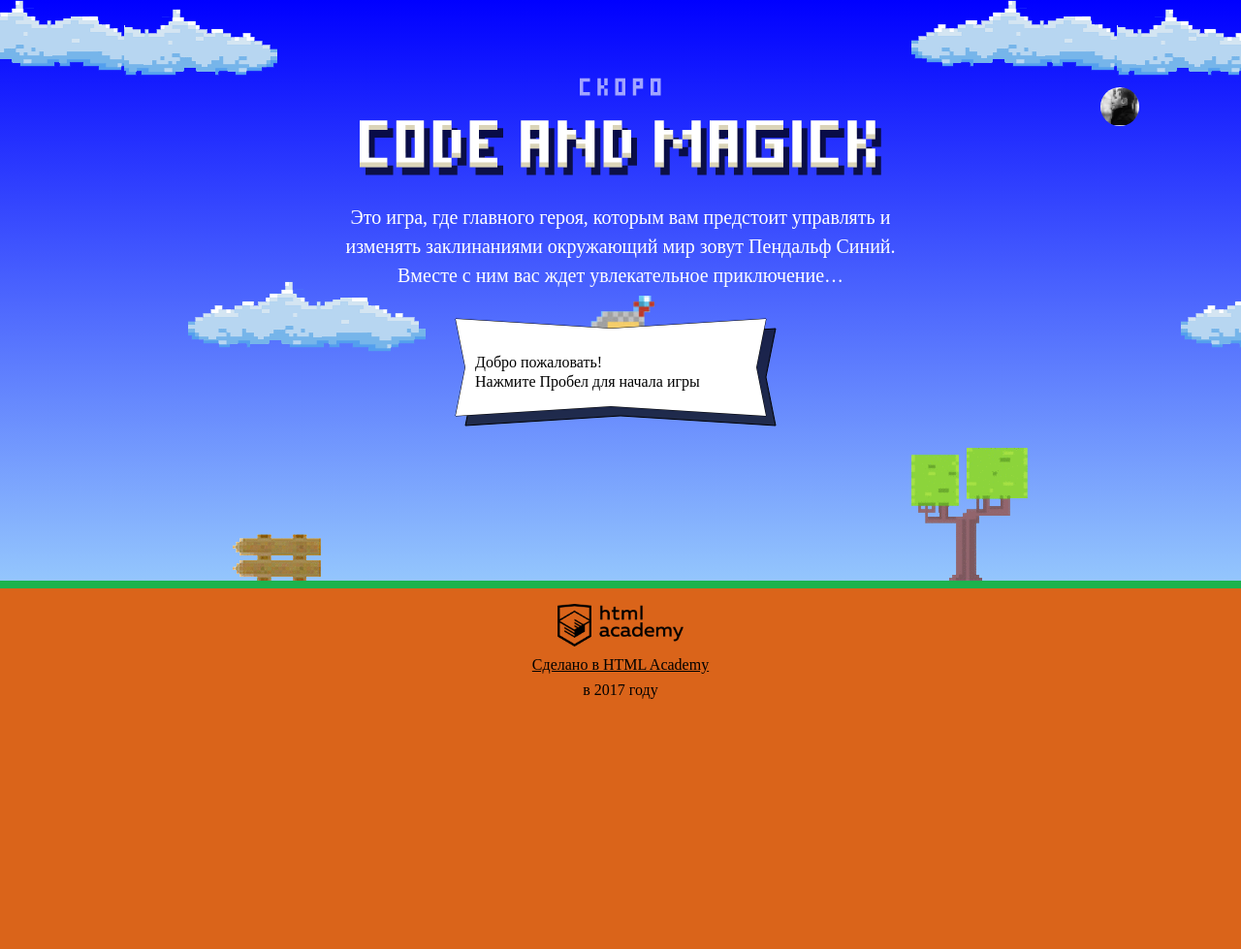
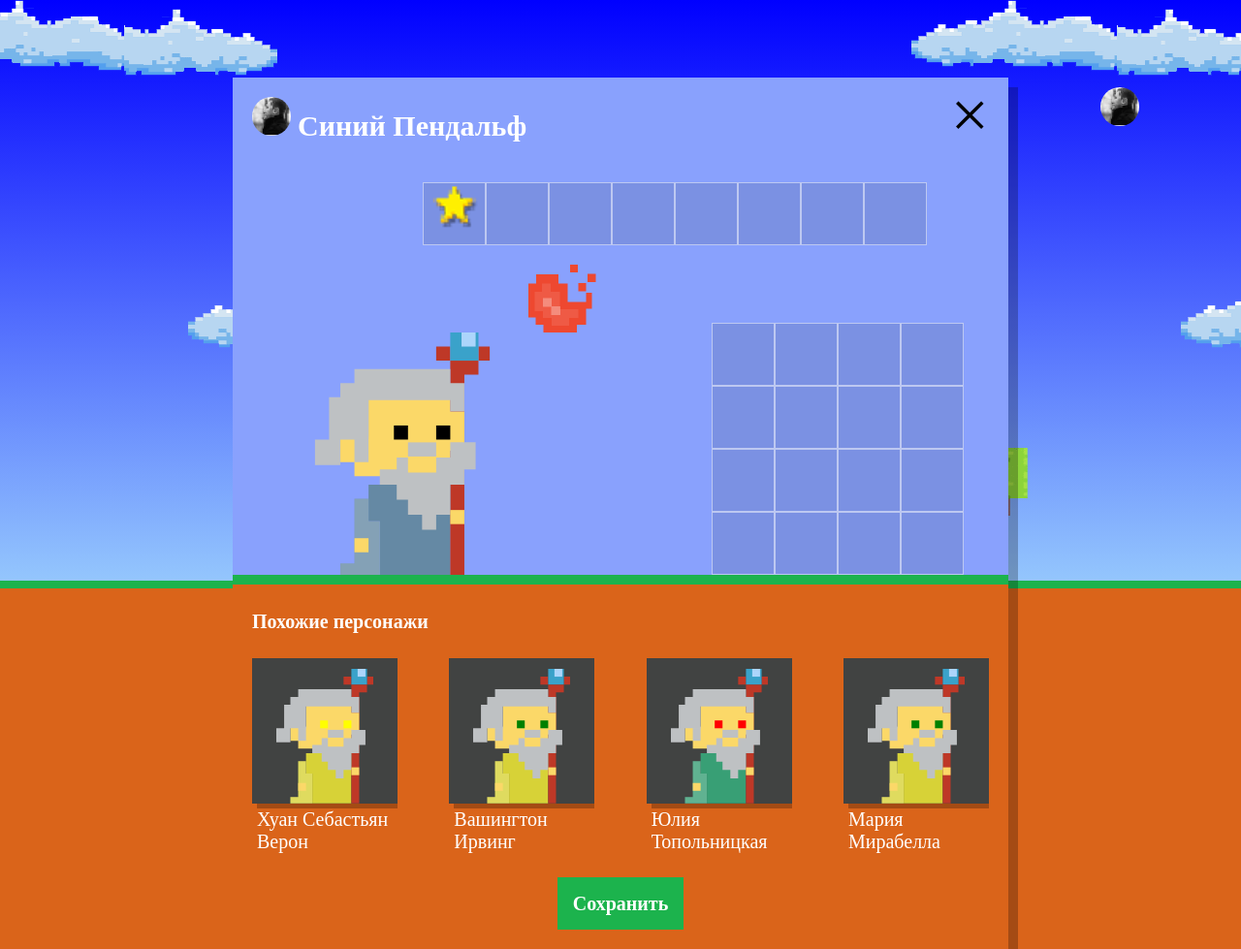
Before and after one commit to Anechek/411607-code-and-magick, a website: page index.html in a window 1280 px wide. Shown: the whole page at 97% size. Before the commit the page ends 800 px from the top, so only its background shows below. Drawn offline with Linux system fonts and the light colour scheme; a web font is replaced by a local one.

Commit message:
Выполнила задание №9 Учебный проект: нас орда

```diff
--- a/index.html
+++ b/index.html
@@ -206,6 +206,7 @@
 
     </script>
 <script src="js/stat.js"></script>
+<script src="js/setup.js"></script>
 <script src="js/game.js"></script>
 
 </body>
--- /dev/null
+++ b/js/setup.js
@@ -0,0 +1,39 @@
+'use strict';
+var WIZARDS_NAMES = ['Иван', 'Хуан Себастьян', 'Мария', 'Кристоф', 'Виктор', 'Юлия', 'Люпита', 'Вашингтон'];
+var WIZARDS_SURNAMES = ['да Марья', 'Верон', 'Мирабелла', 'Вальц', 'Онопко', 'Топольницкая', 'Нионго', 'Ирвинг'];
+var WIZARDS_COATCOLORS = ['rgb(101, 137, 164)', 'rgb(241, 43, 107)', 'rgb(146, 100, 161)', 'rgb(56, 159, 117)', 'rgb(215, 210, 55)', 'rgb(0, 0, 0)'];
+var WIZARDS_EYESCOLORS = ['black', 'red', 'blue', 'yellow', 'green'];
+var WIZARDS_COUNT = 4;
+// Функция для получения целого случайного числа в заданном диапазоне
+function getRandomIntegerValue(minValue, maxValue) {
+  return Math.round(Math.random() * (maxValue - minValue) + minValue);
+}
+// Функция для заполнения массива волшебников
+function GetArrayWizards(wizards){
+  for (var i = 0; i < WIZARDS_COUNT; i++) {
+    var randomValue = getRandomIntegerValue(0, 7);
+    wizards.push({ name: WIZARDS_NAMES[randomValue] + ' ' +  WIZARDS_SURNAMES[randomValue], coatColor: WIZARDS_COATCOLORS[getRandomIntegerValue(0, 5)], eyesColor: WIZARDS_EYESCOLORS[getRandomIntegerValue(0, 4)] });
+  }
+}
+// Функция для клонирования волшебников из шаблона
+var renderWizard = function (wizard) {
+  var wizardElement = similarWizardTemplate.cloneNode(true);
+  wizardElement.querySelector('.setup-similar-label').textContent = wizard.name;
+  wizardElement.querySelector('.wizard-coat').style.fill = wizard.coatColor;
+  wizardElement.querySelector('.wizard-eyes').style.fill = wizard.coatColor;
+  wizardElement.querySelector('.wizard-eyes').style.fill = wizard.eyesColor;
+  return wizardElement;
+}
+var userDialog = document.querySelector('.setup');
+userDialog.classList.remove('hidden');
+var similarListElement = document.querySelector('.setup-similar-list');
+var similarWizardTemplate = document.querySelector('#similar-wizard-template').content;
+var wizards = [];
+GetArrayWizards(wizards);
+// Функция заполнения волшебников из массива
+var fragment = document.createDocumentFragment();
+for (var i = 0; i < wizards.length; i++) {
+  fragment.appendChild(renderWizard(wizards[i]));
+}
+similarListElement.appendChild(fragment);
+document.querySelector('.setup-similar').classList.remove('hidden');
```
